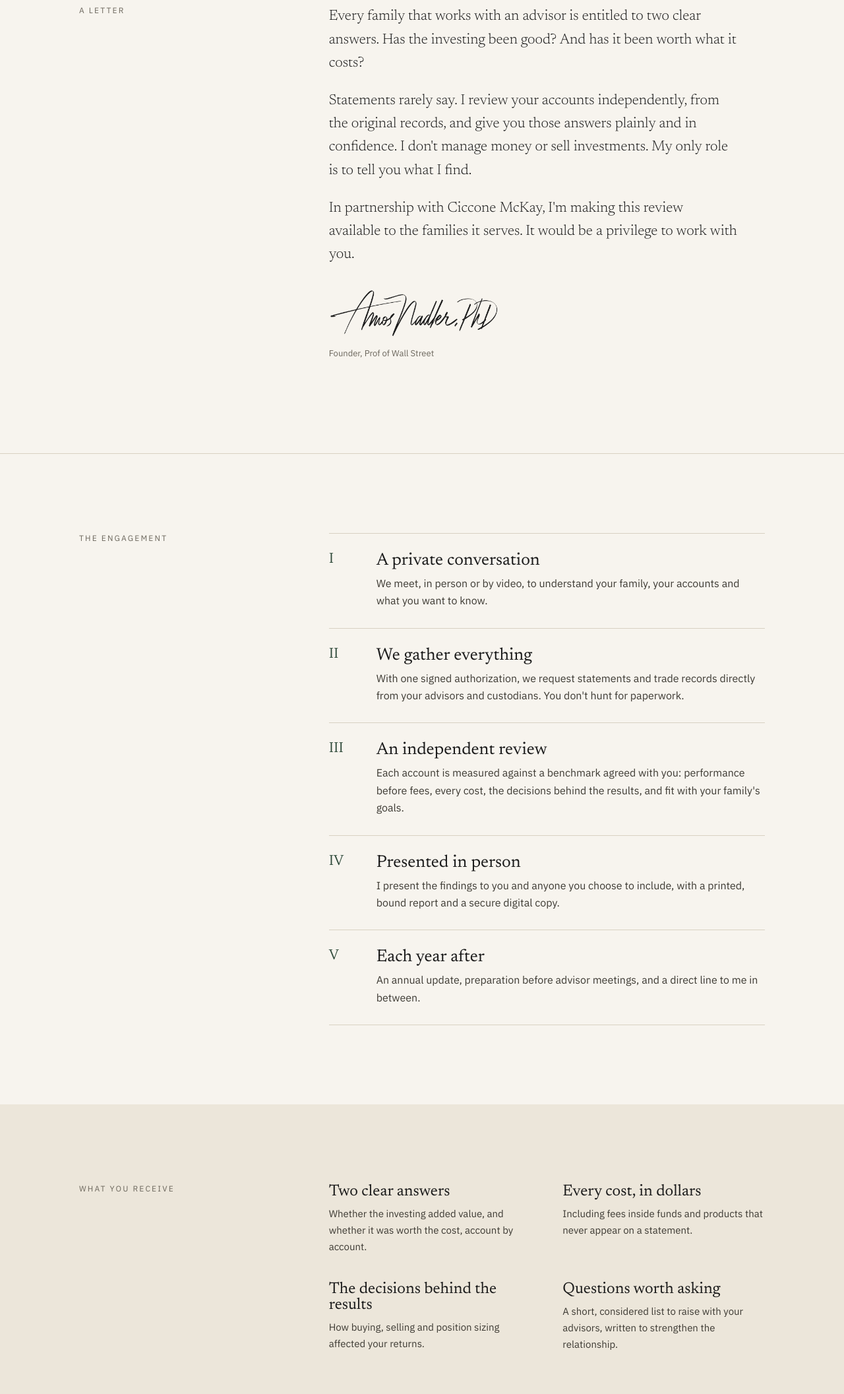
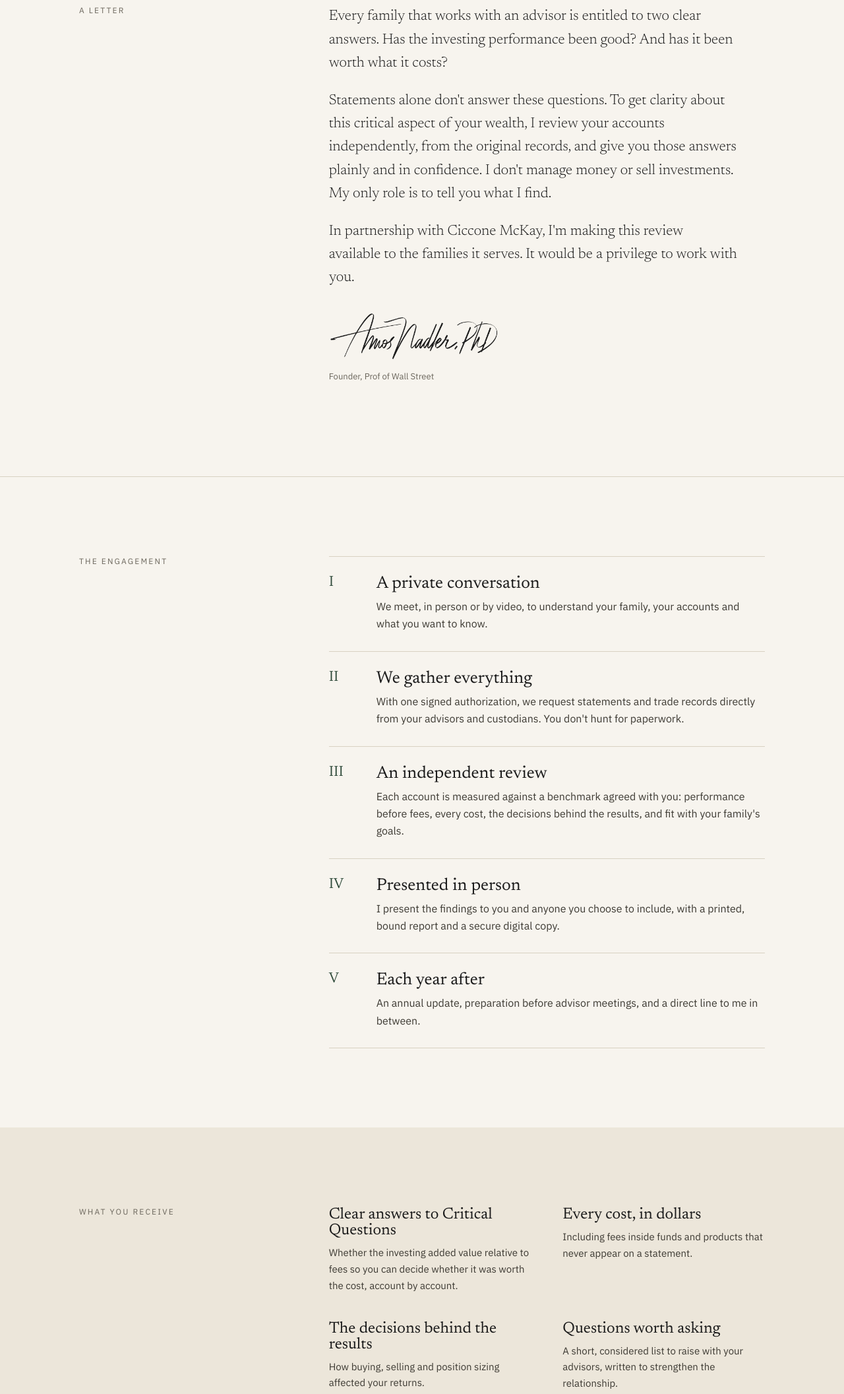
Before and after one commit to CognizantlyInc/advisor-fee-calculator, a website: page private/index.html in a window 1280 px wide. Shown: the part 620-2733 px from the top of the page at 66% size. Drawn offline with Linux system fonts and the light colour scheme.

Commit message:
Update text for clarity and precision in index.html

```diff
--- a/private/index.html
+++ b/private/index.html
@@ -85,8 +85,8 @@ ol.steps p{margin-top:8px;font-size:16px;line-height:1.65;color:var(--body)}
 <section class="wrap split" style="padding-bottom:140px">
   <p class="label">A letter</p>
   <div class="letter serif">
-    <p>Every family that works with an advisor is entitled to two clear answers. Has the investing been good? And has it been worth what it costs?</p>
-    <p>Statements rarely say. I review your accounts independently, from the original records, and give you those answers plainly and in confidence. I don't manage money or sell investments. My only role is to tell you what I find.</p>
+    <p>Every family that works with an advisor is entitled to two clear answers. Has the investing performance been good? And has it been worth what it costs?</p>
+    <p>Statements alone don't answer these questions. To get clarity about this critical aspect of your wealth, I review your accounts independently, from the original records, and give you those answers plainly and in confidence. I don't manage money or sell investments. My only role is to tell you what I find.</p>
     <p>In partnership with Ciccone McKay, I'm making this review available to the families it serves. It would be a privilege to work with you.</p>
     <img class="sig-img" src="/assets/amos-signature.png" alt="Signature of Amos Nadler, PhD" width="453" height="125">
     <p class="who">Founder, Prof of Wall Street</p>
@@ -110,7 +110,7 @@ ol.steps p{margin-top:8px;font-size:16px;line-height:1.65;color:var(--body)}
   <div class="wrap sec split">
     <p class="label">What you receive</p>
     <div class="receive">
-      <div><h3 class="serif">Two clear answers</h3><p>Whether the investing added value, and whether it was worth the cost, account by account.</p></div>
+      <div><h3 class="serif">Clear answers to Critical Questions</h3><p>Whether the investing added value relative to fees so you can decide whether it was worth the cost, account by account.</p></div>
       <div><h3 class="serif">Every cost, in dollars</h3><p>Including fees inside funds and products that never appear on a statement.</p></div>
       <div><h3 class="serif">The decisions behind the results</h3><p>How buying, selling and position sizing affected your returns.</p></div>
       <div><h3 class="serif">Questions worth asking</h3><p>A short, considered list to raise with your advisors, written to strengthen the relationship.</p></div>
@@ -132,7 +132,7 @@ ol.steps p{margin-top:8px;font-size:16px;line-height:1.65;color:var(--body)}
     <div class="bio">
       <p class="label">Your reviewer</p>
       <h2 class="serif">Dr. Amos Nadler</h2>
-      <p>Behavioral finance economist and founder of Prof of Wall Street. He has held appointments at the University of Toronto, the Claremont Colleges and Ivey, served as Chief Economist at a hedge fund, and evaluated money managers for investors and institutions.</p>
+      <p>Financial economist and founder of Prof of Wall Street. A former hedge fund chief economist and due diligence consultant, he has held appointments at the University of Toronto, the Claremont Colleges and Ivey Business School, served as Chief Economist at a hedge fund, and evaluated money managers for investors and institutions.</p>
       <p class="creds">PhD, Behavioral Finance, Claremont<br>Kauffman Fellow</p>
     </div>
   </div>
```
